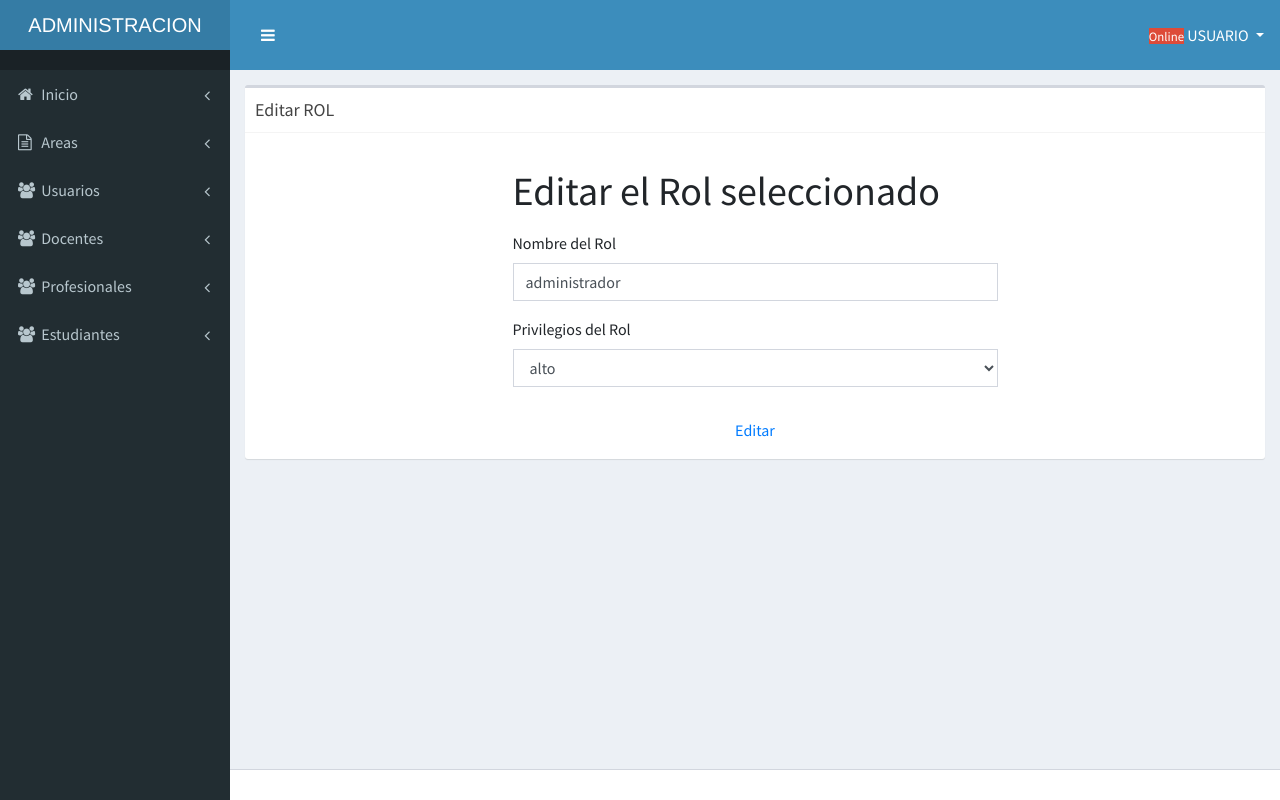
After one commit to drokan02/REGISTRO-DE-PERFILES-DE-PROYECTOS-FINALES-DE-GRADO, a Laravel app: page /roles/1/editar in a window 1280 px wide. The commit adds this page. Run offline with Laravel 8, Linux system fonts and the light colour scheme; data comes from the database, SQL or seed files in the repository; settings files or empty folders that the repository lacks are supplied.

Commit message:
termianr tarea roles (crear, editar, eliminar)

```diff
--- a/Perfiles/app/Http/Controllers/RoleController.php
+++ b/Perfiles/app/Http/Controllers/RoleController.php
@@ -23,4 +23,19 @@ class RoleController extends Controller
         $rol->create($request->all());
         return redirect()->route('roles');
     }
+    public function editar(Role $role){
+        return view('roles/editarRol',compact('role'));
+    }
+    public function actualizar(Role $role){
+        $this->validate(request(), [
+            'nombre_rol' => ['required','Alpha'],
+            'privilegios'=> ['required','not_in:seleccione una opcion']
+        ]);
+        $role->update($_REQUEST);
+        return redirect()->route('roles');
+    }
+    public function eliminar(Role $role){
+        $role->delete();
+        return redirect()->route('roles');
+    }
 }
--- a/Perfiles/resources/views/layouts/menu.blade.php
+++ b/Perfiles/resources/views/layouts/menu.blade.php
@@ -97,6 +97,19 @@
               </ul>
             </li>
 
+            <!-- Menu Usuarios-->
+            <li class="treeview">
+              <a href="#">
+                <i class="fa fa-users" aria-hidden="true"></i> <span>Usuarios</span>
+                <i class="fa fa-angle-left pull-right"></i>
+              </a>
+              <ul class="treeview-menu">
+                <li><a href="#"><i class="fa fa-caret-right" aria-hidden="true"></i> Registrar Nuevo Usuario</a></li>
+                <li><a href="{{route('usuarios')}}"><i class="fa fa-caret-right" aria-hidden="true"></i> Listar Usuarios</a></li>
+                <li><a href="{{route('roles')}}"><i class="fa fa-caret-right" aria-hidden="true"></i> Listar Roles de Usuarios</a></li>
+              </ul>
+            </li>
+
             <!-- Menu DOCENTES-->
             <li class="treeview">
               <a href="#">
--- /dev/null
+++ b/Perfiles/resources/views/roles/editarRol.blade.php
@@ -0,0 +1,39 @@
+@extends('layouts.menu')
+@section('titulo','Editar ROL')
+@section('contenido')
+
+
+    <div class="row justify-content-center mt-4">
+        <div class="col-6">
+            <h1 class="mb-3">Editar el Rol seleccionado</h1>
+            @if($errors ->any())
+                <div class="alert-danger">
+                    <h3>Se tiene los siguientes errores en el formulario</h3>
+                    <ul>
+                        @foreach($errors->all() as $errors)
+                            <li>{{$errors}}</li>
+                        @endforeach
+                    </ul>
+                </div>
+            @endif
+            <form method="POST" action="{{route('actualizarRol',['role'=>$role])}}">
+                {{method_field('PUT')}}
+                {!! csrf_field() !!}
+                <div class="form-group">
+                    <label for="nombre_rol">Nombre del Rol</label>
+                    <input type="text" class="form-control" name="nombre_rol" id="nombre_rol" value="{{old('nombre_rol',$role->nombre_rol)}}">
+                </div>
+                <div class="form-group mb-4">
+                    <label for="privilegios">Privilegios del Rol</label>
+                    <select class="form-control" id="privilegios" name="privilegios">
+                        <option>{{$role->privilegios}}</option>
+                        <option>alto</option>
+                        <option>medio</option>
+                        <option>bajo</option>
+                    </select>
+                </div>
+                <button class=" btn btn-outline-primary btn-block ">Editar</button>
+            </form>
+        </div>
+    </div>
+@endsection
--- a/Perfiles/resources/views/roles/listaRoles.blade.php
+++ b/Perfiles/resources/views/roles/listaRoles.blade.php
@@ -25,6 +25,12 @@
                     <td>{{$rol->nombre_rol}}</td>
                     <td>{{$rol->privilegios}}</td>
                     <td>
+                        <form method="POST" action="{{route('eliminarRol',$rol)}}">
+                            {{method_field('DELETE')}}
+                            {!! csrf_field() !!}
+                            <a href="{{route('editarRol',$rol)}}" class="btn btn-link">Editar</a>
+                            <button class="btn btn-link" type="submit">Eliminar</button>
+                        </form>
                     </td>
                 </tr>
             @endforeach
--- a/Perfiles/routes/web.php
+++ b/Perfiles/routes/web.php
@@ -19,5 +19,8 @@ Route::get('/menu','menuController@index')->name('menu');
 Route::get('/roles','RoleController@index')->name('roles');
 Route::get('/roles/crear','RoleController@crear')->name('crearRol');
 Route::post('/roles/guardar','RoleController@guardar')->name('guardarRol');
+Route::get('/roles/{role}/editar','RoleController@editar')->name('editarRol');
+Route::put('/roles/{role}','RoleController@actualizar')->name('actualizarRol');
+Route::delete('/roles/{role}/eliminar','RoleController@eliminar')->name('eliminarRol');
 //usuarios
 Route::get('/usuarios','usuarioController@index')->name('usuarios');
```
